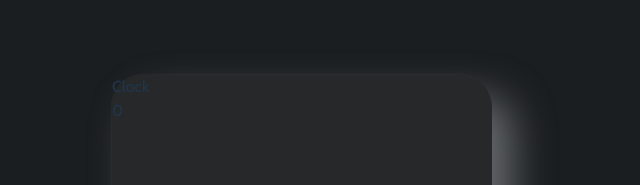
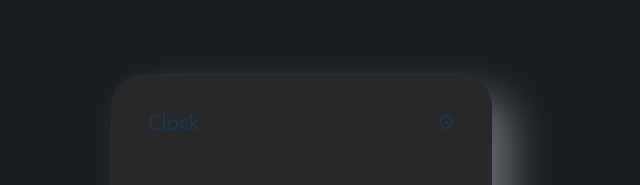
Before and after one commit to ThayRibeiro0/analogcrono, a React (Vite) app in the folder analogcrono/: page / in a window 1280 px wide. Both pictures are taken after a click on the button "Stopwatch ➪". Shown: the top 185 px of the page, without its empty margins (338-978 px from the left). Built offline with nearby package versions, Linux system fonts and the light colour scheme.

Commit message:
3 commit

```diff
--- a/analogcrono/src/components/Clock.css
+++ b/analogcrono/src/components/Clock.css
@@ -1,3 +1,10 @@
+.container1 {
+    background: red;
+    border-radius: 32px;
+    width: 50vh;
+    height: 100vh
+}
+
 .clock{
     width: 350px;
     height: 350px;
--- a/analogcrono/src/components/Clock.jsx
+++ b/analogcrono/src/components/Clock.jsx
@@ -20,6 +20,8 @@ function Clock({hourRatio, minuteRatio, secondRatio}){
 
     //base Clock
     return (
+        <div className="container1">
+            <div className="Clockin">
                 <div className="clock">
                     <div className="hand hour" style={{transform:`translate(-50%) rotate(${hourRatio * 360}deg)`}}></div>
                     <div className="hand minute" style={{transform:`translate(-50%) rotate(${minuteRatio * 360}deg)`}}></div>
@@ -46,6 +48,8 @@ function Clock({hourRatio, minuteRatio, secondRatio}){
                     Stopwatch ➪
                     </button>
                 </div>
+            </div>
+        </div>
     )
 }
 
--- a/analogcrono/src/components/Timer.css
+++ b/analogcrono/src/components/Timer.css
@@ -14,4 +14,14 @@
     border-radius: 32px;
     background: rgba(225,225,225,0.05);
     box-shadow: 21px 21px 39px #65686c, -1px -1px 1px rgba(225,225,225,0.05);
+    padding: 36px;
 }
+
+.stopwatch .heading-bar {
+    display: flex;
+    flex-direction: row;
+    align-items: center;
+    justify-content: space-between;
+    font-size: 22px;
+    font-weight: bold;
+}
--- a/analogcrono/src/components/Timer.jsx
+++ b/analogcrono/src/components/Timer.jsx
@@ -12,9 +12,10 @@ const Timer = () => {
     <div className="stopwatch">
       <div className="heading-bar">
         <span>Clock</span>
-        <div className="settings-icon"> 0 </div>     </div>
+      <div className="settings-icon">⚙</div>
     </div>
-  </div>;
+  </div>
+  </div>
 };
 
 export default Timer;
```
Lines whose indentation alone changed are shown as unchanged.
